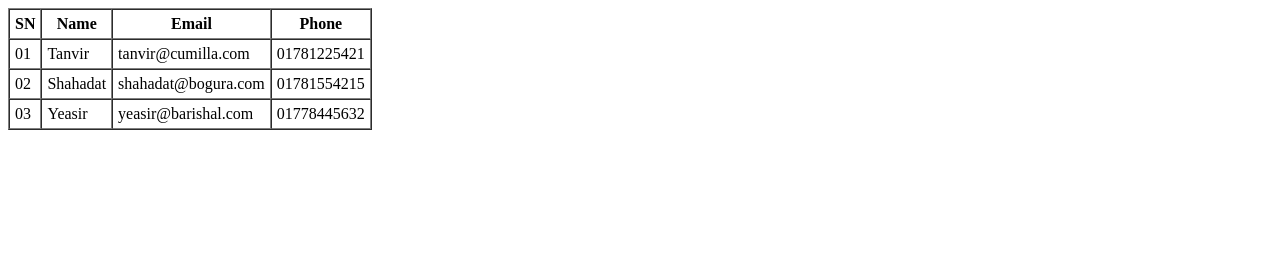
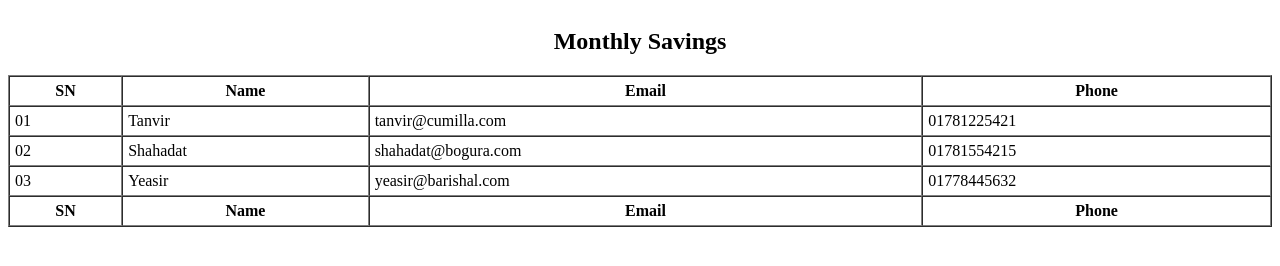
Before and after one commit to mahmud-js-dev/Box-Project, a plain HTML site: page lab-07/index.html in a window 1280 px wide. Drawn offline with Linux system fonts and the light colour scheme.

Commit message:
adds thead, tbody and tfoot tag

```diff
--- a/lab-07/index.html
+++ b/lab-07/index.html
@@ -6,14 +6,16 @@
     <title>Lab - 07: Table Practice</title>
 </head>
 <body>
-    <table border='1' width="100" cellpadding="5" cellspacing="0">
-
+    <table border='1' width="100%" cellpadding="5" cellspacing="0">
+        <caption><h2>Monthly Savings</h2></caption>
+        <thead>
         <tr>
             <th>SN</th>
             <th>Name</th>
             <th>Email</th>
             <th>Phone</th>
-        </tr>
+    </thead>
+    <tbody>
         <tr>
             <td>01</td>
             <td>Tanvir</td>
@@ -32,6 +34,14 @@
             <td>yeasir@barishal.com</td>
             <td>01778445632</td>
         </tr>
+    </tbody>
+    <tfoot>
+        <tr>
+            <th>SN</th>
+            <th>Name</th>
+            <th>Email</th>
+            <th>Phone</th>
+    </tfoot>
     </table>
 </body>
 </html>
```
